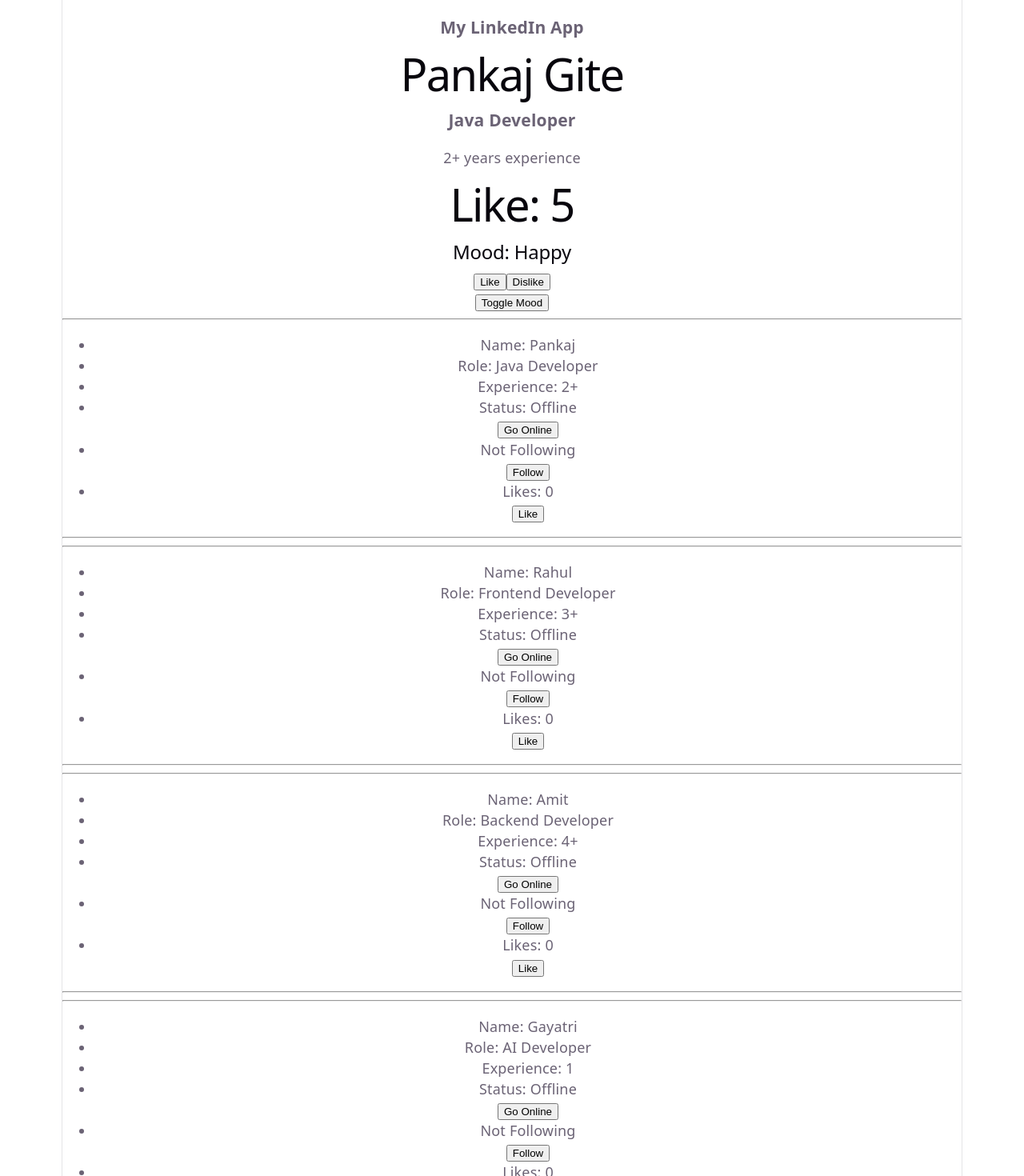
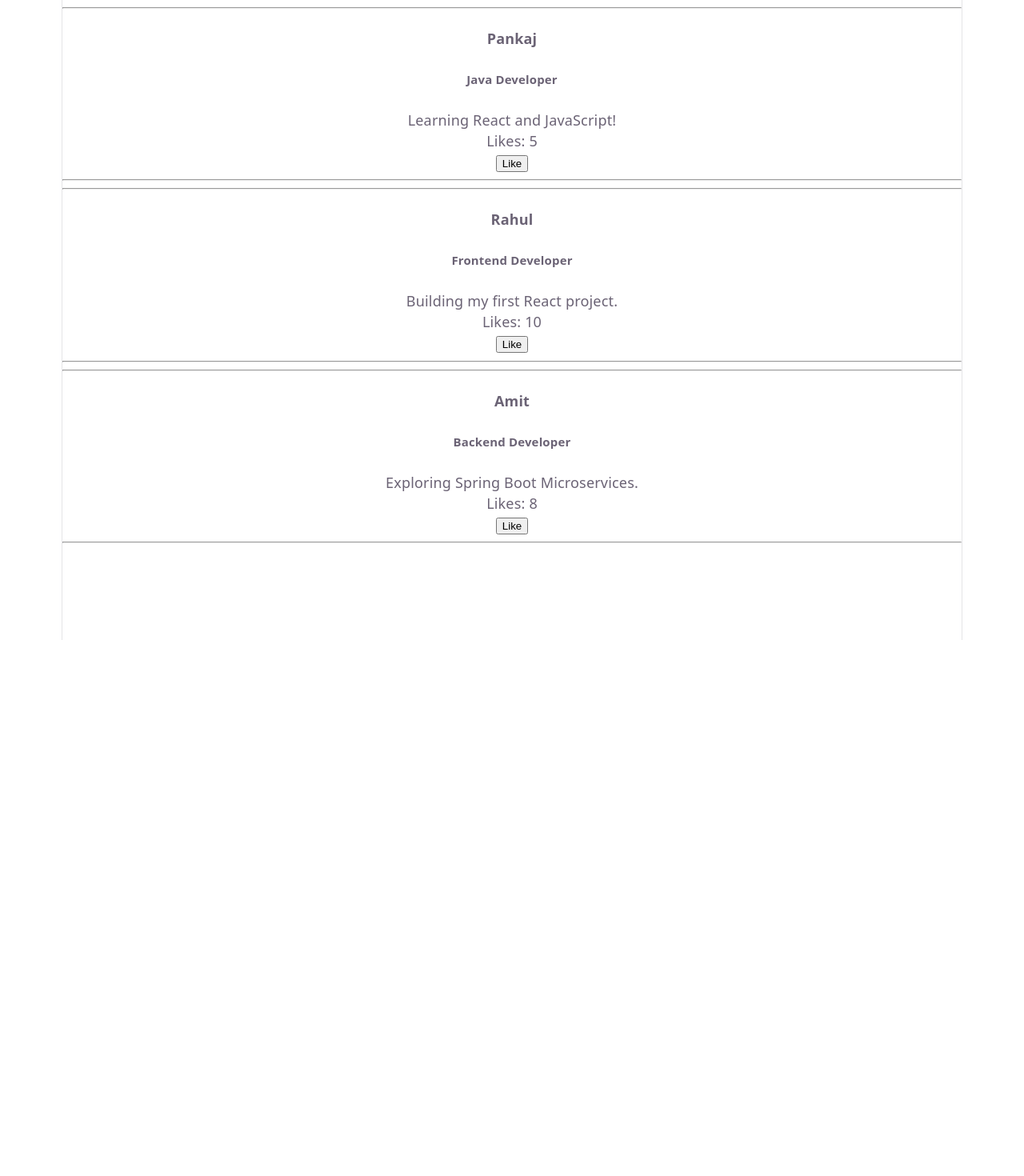
Before and after one commit to pankajgite/Learn-React, a React (Vite) app in the folder learn-javascript-react/: page / in a window 1280 px wide. Shown: the top 1470 px of the page at 80% size. After the commit the page ends 800 px from the top, so only its background shows below. Built offline with nearby package versions, Linux system fonts and the light colour scheme.

Commit message:
day12 completed

```diff
--- a/learn-javascript-react/src/App.jsx
+++ b/learn-javascript-react/src/App.jsx
@@ -4,137 +4,307 @@
 import viteLogo from './assets/vite.svg'
 import './App.css'
 
-function Profile(){
-    return(
-      <div>
-        <h1>Pankaj Gite</h1>
-        <h3>Java Developer</h3>
-        <p>
-          2+ years experience
-        </p>
-      </div>
-    )
-}
+// function Profile(){
+//     return(
+//       <div>
+//         <h1>Pankaj Gite</h1>
+//         <h3>Java Developer</h3>
+//         <p>
+//           2+ years experience
+//         </p>
+//       </div>
+//     )
+// }
 
-function Navbar(){
-  return (
-    <nav>
-      <h3>
-        My LinkedIn App
-      </h3>
-    </nav>
-  )
-}
+// function Navbar(){
+//   return (
+//     <nav>
+//       <h3>
+//         My LinkedIn App
+//       </h3>
+//     </nav>
+//   )
+// }
 
-function UserCard({ name, role, exp }){
-  const [isOnline, setIsOnline] = useState(false);
-  const [isFollowing, setFollowing] = useState(false);
-  const [likes, setLike] =  useState(0);
+// function UserCard({ name, role, exp }){
+//   const [isOnline, setIsOnline] = useState(false);
+//   const [isFollowing, setFollowing] = useState(false);
+//   const [likes, setLike] =  useState(0);
 
 
+//   return(
+//     <div>
+//       <hr />
+//       <ul>
+//         <li>Name: {name}</li>
+//         <li>Role: {role}</li>
+//         <li>Experience: {exp}</li>
+//         <li>Status: {isOnline ? "Online" : "Offline"}</li>
+//         <button onClick={() => setIsOnline(!isOnline)}>{isOnline ? "Go Offline" : "Go Online"}</button>
+//         <li>{isFollowing ? "Following" : "Not Following"}</li>
+//         <button onClick={() => setFollowing(!isFollowing) }>{isFollowing ? "Unfollow" : "Follow"}</button>
+
+//         <li>Likes: {likes}</li>
+//         <button onClick={() => setLike(likes + 1 )}>Like</button>
+
+
+//       </ul>
+
+
+//       <hr />
+//     </div>
+//   )
+// }
+
+// function Card({children}){
+//   return(
+//     <div>
+//       {children}
+//     </div>
+//   )
+// }
+
+
+// function Buttons(){
+//   const [count, setCount] = useState(5);
+//   const [mood, setMood] = useState("Happy");
+
+
+//   function toggleMood() {
+//     console.log("Updating mood");
+
+//     if (mood === "Happy") {
+//       setMood("Sad");
+//     } else {
+//       setMood("Happy");
+//     }
+//   }
+
+
+//   return (
+//     <div>
+//       <h1>Like: {count}</h1>
+//       <h2>Mood: {mood}</h2>
+
+//       <button onClick={() => setCount(count + 1)}>
+//         Like
+//       </button>
+//       <button onClick={() => setCount(count - 1)}>
+//         Dislike
+//       </button>
+//       <br />
+
+//       <button onClick={toggleMood}>Toggle Mood</button>
+//     </div>
+//   );
+// }
+
+// function handleClick(){
+//   console.log("Button clicked!");
+// }
+// function EventDemo() {
+//   return(
+//     <div>
+//       <button onClick={handleClick}>Click Me</button>
+//     </div>
+//   )
+// }
+
+// function handleChange(event){
+//   console.log(event.target.value);
+// }
+
+// function InputDemo() {
+//   return(
+//     <>
+//       <h3>Enter value</h3>
+//       <input onChange={handleChange}/>
+//     </>
+//   )
+// }
+
+// function handleSubmit(event){
+//   event.preventDefault();
+//   console.log("Form submitted");
+// }
+
+// function LoginForm() {
+//   return(
+//     <form onSubmit={handleSubmit}>
+//       <h3>Username: </h3>
+//       <input placeholder="Enter username" />
+//       <button type="submit">Login </button>
+//     </form>
+//   )
+// }
+// // function LoginStatus() {
+// //   const isLoggedIn = false;
+// //   const isAdmin = false;
+// //   return(
+// //     <>
+// //       <h3>{isLoggedIn ? "Welcome Back":"Please Login"}</h3>
+// //       {isAdmin && <h4>Admin Panel</h4>}
+// //     </>
+// //   )
+// // }
+// function AdminPanel() {
+//   const isAdmin = false;
+//   return(
+//     <>
+//     {isAdmin && <h4>Welcome to Admin Panel</h4>}
+//     </>
+//   )
+// }
+
+// function LoginStatus(){
+//   const [isLoggedIn, setIsLoggedIn] = useState(false);
+
+//   return(
+//     <div>
+//       <h2>{isLoggedIn ? "Welcome Back!":"Please Login"}</h2>
+//       <button onClick={()=>setIsLoggedIn(!isLoggedIn)}>{isLoggedIn? "Logout" : "Login"}</button>
+//     </div>
+//   )
+// }
+
+// function EmployeeCard({name, role}){
+//   return(
+//     <>
+//       <h2>{name} - {role}</h2>
+//     </>
+//   )
+// }
+
+function PostCard({name, role, content, likes}){
+const [like, setLike] = useState(likes);
+const [isLiked, setIsLiked]= useState(false);
+function LikePost(){
+  setLike(prev => prev + 1);
+  setIsLiked(true);
+}
+function DisLikePost(){
+  setLike(prev => prev - 1);
+  setIsLiked(false);
+}
 return(
   <div>
     <hr />
-      <ul>
-        <li>Name: {name}</li>
-        <li>Role: {role}</li>
-        <li>Experience: {exp}</li>
-        <li>Status: {isOnline ? "Online" : "Offline"}</li>
-        <button onClick={() => setIsOnline(!isOnline)}>{isOnline ? "Go Offline" : "Go Online"}</button>
-        <li>{isFollowing ? "Following" : "Not Following"}</li>
-        <button onClick={() => setFollowing(!isFollowing) }>{isFollowing ? "Unfollow" : "Follow"}</button>
-
-        <li>Likes: {likes}</li>
-        <button onClick={() => setLike(likes + 1 )}>Like</button>
-
-
-      </ul>
-
-
+    <h4>{name}</h4>
+    <h5>{role}</h5>
+    <p>{content}</p>
+    <p>Likes: {like}</p>
+    <button onClick={isLiked ?DisLikePost : LikePost}>{isLiked ? "Unlike": "Like"}</button>
     <hr />
   </div>
 )
+
 }
 
-function Card({children}){
-  return(
+function App(){
+  const posts = [
+    {
+      id: 1,
+      name: "Pankaj",
+      role: "Java Developer",
+      content: "Learning React and JavaScript!",
+      likes: 5
+    },
+    {
+      id: 2,
+      name: "Rahul",
+      role: "Frontend Developer",
+      content: "Building my first React project.",
+      likes: 10
+    },
+    {
+      id: 3,
+      name: "Amit",
+      role: "Backend Developer",
+      content: "Exploring Spring Boot Microservices.",
+      likes: 8
+    }
+  ];
+
+return (
   <div>
-      {children}
+    {
+      posts.map(po=> (
+        <PostCard key={po.id} name={po.name} role={po.role} content={po.content} likes={po.likes} />
+      ))
+    }
   </div>
+
 )
 }
 
 
-function Buttons(){
-  const [count, setCount] = useState(5);
-  const [mood, setMood] = useState("Happy");
+
+// function App(){
+
+//   const users = [
+//     { id: 1, name: "Pankaj", role: "Java Developer" },
+//     { id: 2, name: "Rahul", role: "Frontend Developer" },
+//     { id: 3, name: "Amit", role: "Backend Developer" }
+//   ];
 
 
-  function toggleMood() {
-    console.log("Updating mood");
-
-    if (mood === "Happy") {
-      setMood("Sad");
-    } else {
-      setMood("Happy");
-    }
-  }
 
 
-  return (
-    <div>
-      <h1>Like: {count}</h1>
-      <h2>Mood: {mood}</h2>
+//   return(
+//     <div>
+//       <LoginStatus />
+//       {
+//         users.map(user=>(
+//           <EmployeeCard key={user.id} name={user.name} role={user.role}/>
+//         ))
+//       }
 
-      <button onClick={() => setCount(count + 1)}>
-        Like
-      </button>
-      <button onClick={() => setCount(count - 1)}>
-        Dislike
-      </button>
-      <br />
+//     </div>
+//   )
+// }
 
-      <button onClick={toggleMood}>Toggle Mood</button>
-    </div>
-  );
-}
 
-function App() {
-   const users = [
-        { id: 1, name: "Pankaj", role: "Java Developer", exp: "2+" },
-        { id: 2, name: "Rahul", role: "Frontend Developer", exp: "3+" },
-        { id: 3, name: "Amit", role: "Backend Developer", exp: "4+" },
-        { id: 4, name: "Gayatri", role: "AI Developer", exp: "1" }
-    ];
-  return (
-    <div className="App">
-      <Navbar />
-      <Profile />
-      <Buttons />
-      {users.map(user => (
-          <UserCard
-              key={user.id}
-              name={user.name}
-              role={user.role}
-              exp={user.exp}
-          />
-      ))}
+// function App() {
+//    const users = [
+//         { id: 1, name: "Pankaj", role: "Java Developer", exp: "2+" },
+//         { id: 2, name: "Rahul", role: "Frontend Developer", exp: "3+" },
+//         { id: 3, name: "Amit", role: "Backend Developer", exp: "4+" },
+//         { id: 4, name: "Gayatri", role: "AI Developer", exp: "1" }
+//     ];
+//   return (
+//     <div className="App">
+//       <EventDemo />
+//       <InputDemo />
+//       <LoginForm />
+//       <LoginStatus />
+//       <AdminPanel />
+//       <Navbar />
+//       <Profile />
+//       <Buttons />
+//       {users.map(user => (
+//           <UserCard
+//               key={user.id}
+//               name={user.name}
+//               role={user.role}
+//               exp={user.exp}
+//           />
+//       ))}
 
-      <TextMarquee>
-        Hello Pankaj
-      </TextMarquee>
+//       <TextMarquee>
+//         Hello Pankaj
+//       </TextMarquee>
 
-      <Card>
-          <h2>Pankaj Gite</h2>
-          <p>Java Developer</p>
-      </Card>
-      <Card>
-        <h2>React Learning</h2>
-        <p>Currently learning React.</p>
-    </Card>
-    </div>
-  )
-}
+//       <Card>
+//           <h2>Pankaj Gite</h2>
+//           <p>Java Developer</p>
+//       </Card>
+//       <Card>
+//         <h2>React Learning</h2>
+//         <p>Currently learning React.</p>
+//     </Card>
+//     </div>
+//   )
+// }
 
 function TextMarquee({ children, speed = 15, pauseOnHover = true }) {
   return (
```
Also changed, not shown: 1 other file (tests, documents, lock files or other folders). Lines whose indentation alone changed are shown as unchanged.
